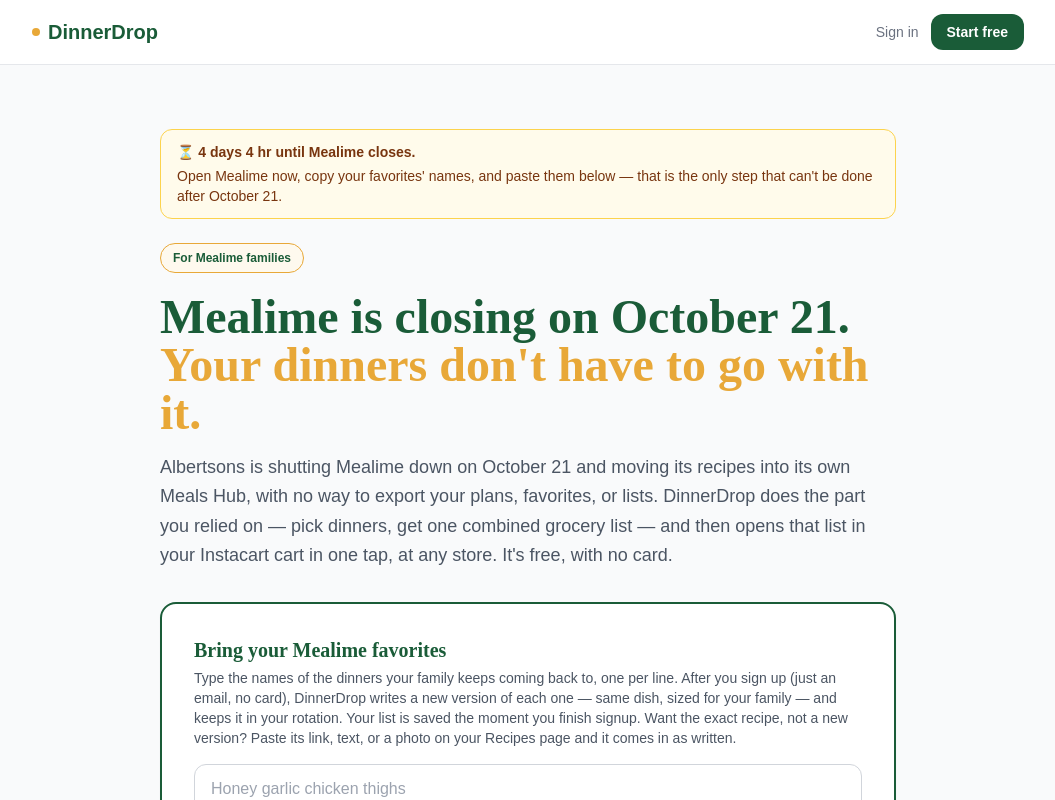
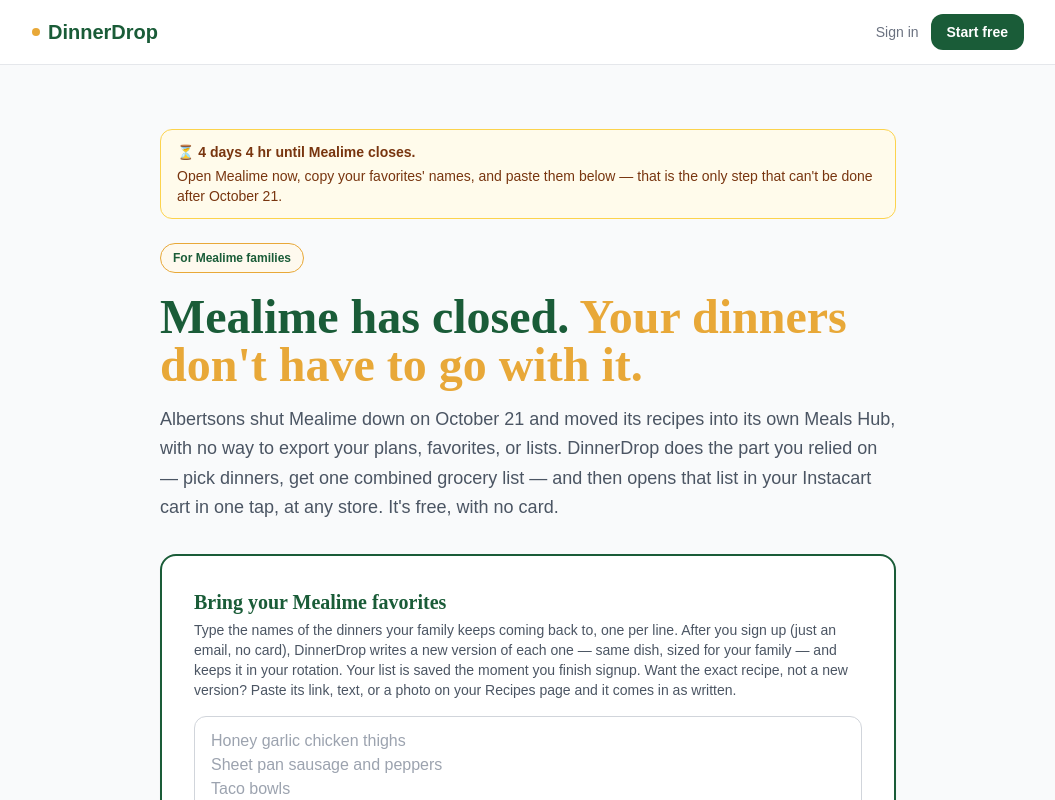
Before and after one commit to giggles8d/-dinnerdrop, a Next.js app: page /mealime in a window 1280 px wide. Shown: the top 800 px of the page, without its empty margins (112-1167 px from the left). Built offline with nearby package versions, Linux system fonts and the light colour scheme.

Commit message:
Mealime page: Mealime has closed (past tense)
Co-Authored-By: Claude Opus 5.5 <noreply@anthropic.com>
Claude-Session: https://claude.ai/code/session_01VCPzD5opTqYFkRDDwTwrg1

```diff
--- a/app/mealime/page.tsx
+++ b/app/mealime/page.tsx
@@ -3,9 +3,9 @@ import Link from 'next/link'
 import MealimeImportForm from './MealimeImportForm'
 import MealimeDeadline from '@/components/MealimeDeadline'
 
-const title = 'Mealime is closing — bring your dinners to DinnerDrop (free)'
+const title = 'Mealime has closed — bring your dinners to DinnerDrop (free)'
 const description =
-  'Mealime shuts down on October 21, 2026 with no export. Type the names of the dinners your family loves and DinnerDrop rebuilds them, plans your week, and puts the grocery list in your Instacart cart. Free, no card needed.'
+  'Mealime shut down on October 21, 2026 with no export. Type the names of the dinners your family loves and DinnerDrop rebuilds them, plans your week, and puts the grocery list in your Instacart cart. Free, no card needed.'
 
 export const metadata: Metadata = {
   title,
@@ -49,10 +49,10 @@ export default function MealimePage() {
           For Mealime families
         </div>
         <h1 className="text-4xl sm:text-5xl font-bold leading-tight mb-4" style={{ color: GREEN }}>
-          Mealime is closing on October 21. <span style={{ color: GOLD }}>Your dinners don&apos;t have to go with it.</span>
+          Mealime has closed. <span style={{ color: GOLD }}>Your dinners don&apos;t have to go with it.</span>
         </h1>
         <p className="text-lg text-gray-600 leading-relaxed mb-8">
-          Albertsons is shutting Mealime down on October 21 and moving its recipes into its own Meals Hub, with no way to export your plans, favorites, or lists. DinnerDrop does the part you relied on &mdash; pick dinners, get one combined grocery list &mdash; and then opens that list in your Instacart cart in one tap, at any store. It&apos;s free, with no card.
+          Albertsons shut Mealime down on October 21 and moved its recipes into its own Meals Hub, with no way to export your plans, favorites, or lists. DinnerDrop does the part you relied on &mdash; pick dinners, get one combined grocery list &mdash; and then opens that list in your Instacart cart in one tap, at any store. It&apos;s free, with no card.
         </p>
 
         <MealimeImportForm />
```
